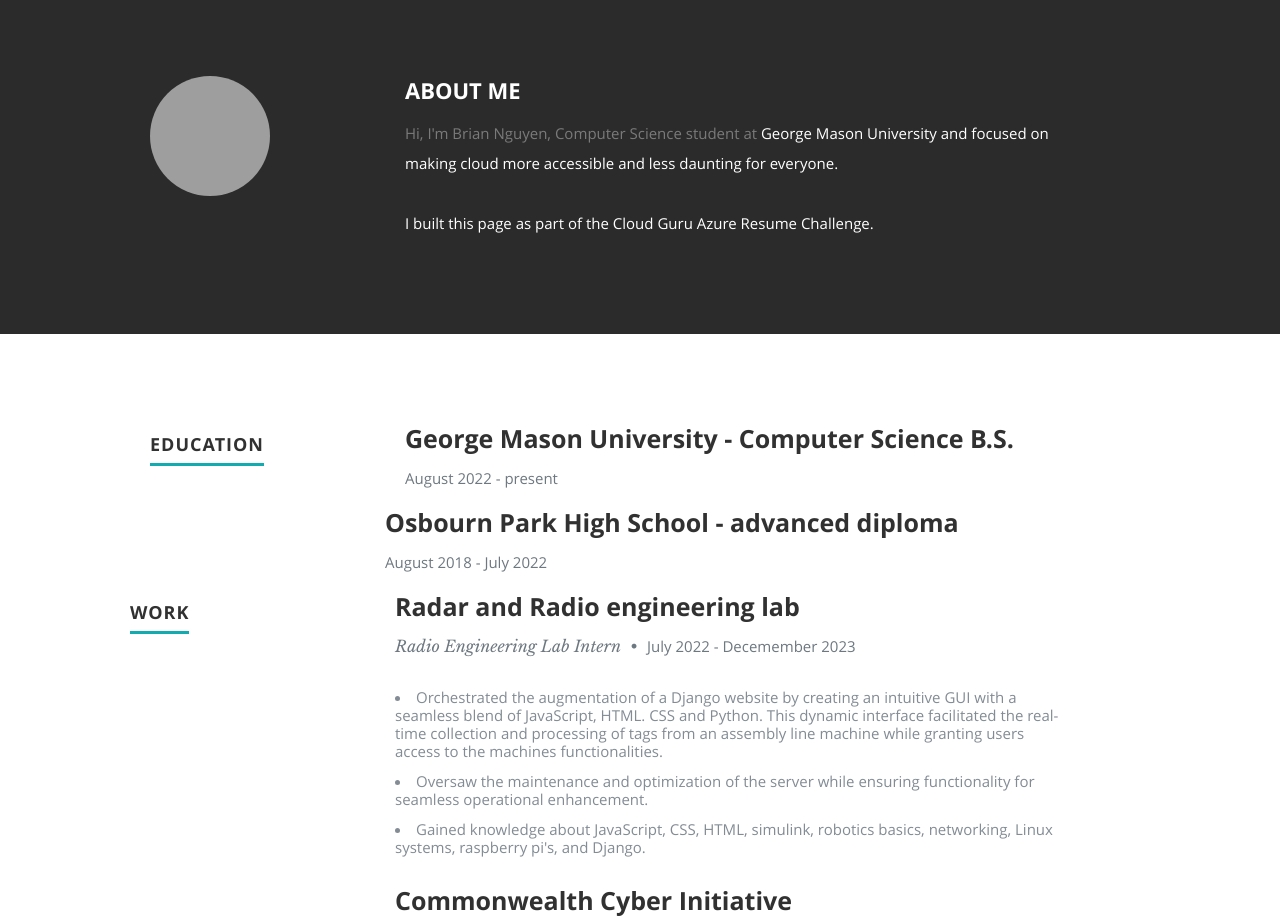
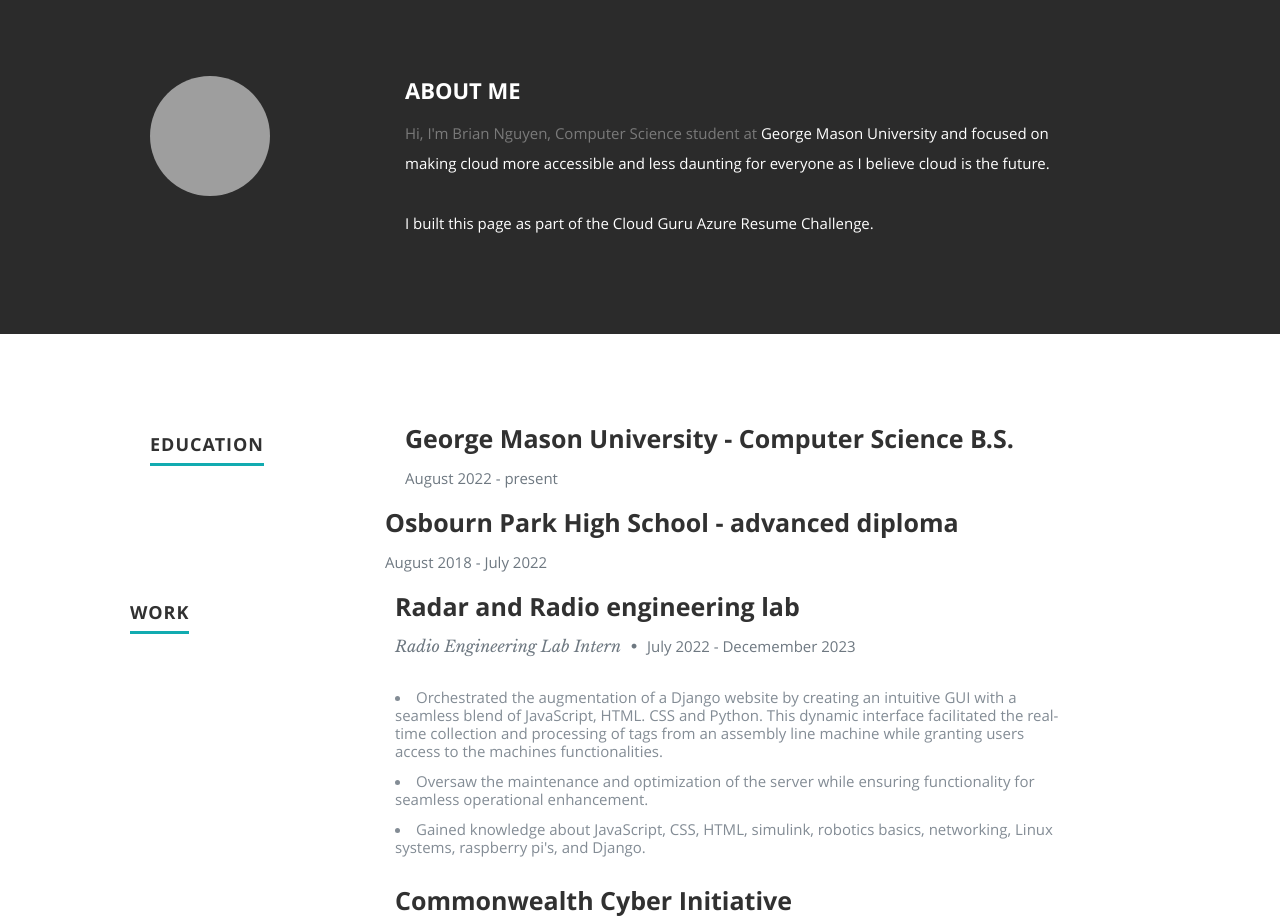
Before and after one commit to NguyenBM/azure-resume, a plain HTML site: page frontend/index.html in a window 1280 px wide. Shown: the part 820-1740 px from the top of the page. Drawn offline with nearby package versions, Linux system fonts and the light colour scheme; no server answers; grey boxes are pictures that could not be loaded.

Commit message:
Updates to HTML

```diff
--- a/frontend/index.html
+++ b/frontend/index.html
@@ -89,7 +89,7 @@
             <h2>ABOUT ME</h2>
 
             <p> Hi, I'm Brian Nguyen, <span>Computer Science student at <a href="https://www.gmu.edu">George Mason University
-               and focused on making cloud more accessible and less daunting for everyone.
+               and focused on making cloud more accessible and less daunting for everyone as I believe cloud is the future.
 
          </br>
       </br>
```
